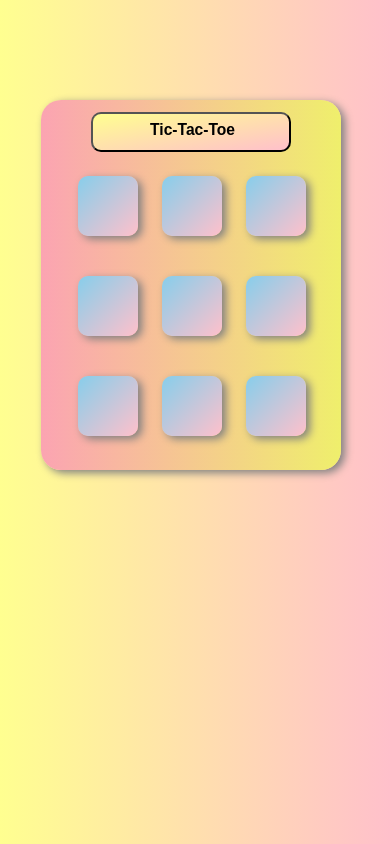
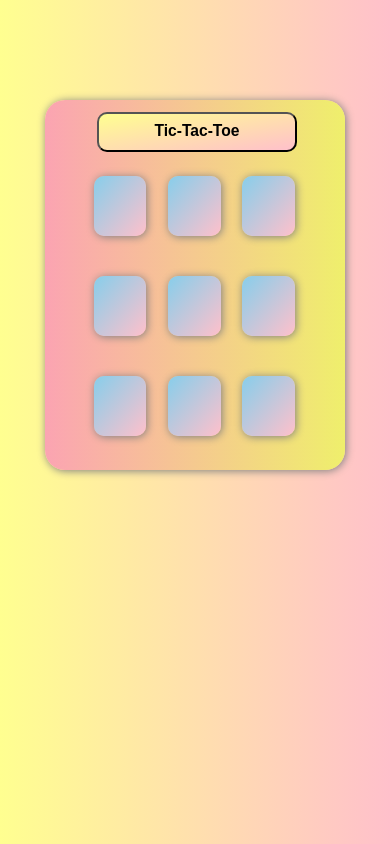
Before and after one commit to himanshu1234740/tic-tac-toe, a plain HTML site: page index.html in a window 390 px wide. Drawn offline with nearby package versions, Linux system fonts and the light colour scheme.

Commit message:
change box shaddow

```diff
--- a/index.js
+++ b/index.js
@@ -13,12 +13,12 @@ function input(num) {
             if (input.innerHTML === "") {
                 if (count % 2 === 0) {
                     input.innerHTML = "X";
-                    new Audio("sound.wav").play();
+
                     arr[index] = input.innerHTML;
                     count = count + 1;
                 } else {
                     input.innerHTML = "O";
-                    new Audio("sound.wav").play();
+
                     arr[index] = input.innerHTML;
                     count = count + 1;
                 }
--- a/style.css
+++ b/style.css
@@ -9,35 +9,34 @@ body {
 
 .cont {
     text-align: center;
-    box-shadow: 4px 3px 8px gray;
+    box-shadow: 1px 1px 8px gray;
     height: 400px;
-    width: 350px;
+    width: 27%;
     border-radius: 20px;
-    position: absolute;
-    left: 450px;
-    top: 100px;
+
+    margin-left: 36.5%;
+    margin-top: 100px;
 
     background-image: linear-gradient(to left, rgb(239, 239, 108), rgb(251, 164, 178))
 }
 
 .main {
     text-align: center;
-
     height: 300px;
-    width: 300px;
+    width: 80%;
     display: flex;
     flex-direction: row;
     flex-wrap: wrap;
-    position: absolute;
-    left: 55px;
+
+    margin-left: 13%;
 }
 
 .item {
     text-align: center;
     margin: 12px;
     background-image: linear-gradient(to bottom right, skyblue, pink);
-    box-shadow: 4px 3px 8px gray;
-    width: 60px;
+    box-shadow: 1px 1px 8px gray;
+    width: 22%;
     height: 60px;
     border-radius: 10px;
     cursor: pointer;
@@ -50,52 +49,43 @@ body {
     height: 40px;
     width: 200px;
     border-radius: 10px;
+    margin-left: 1rem;
     background-image: linear-gradient(to bottom right, rgb(255, 255, 144), pink);
+
+}
+#tic{
+    margin-top: 6.5px;
 }
 
-#tic {
-    position: absolute;
-    top: 5px;
-    right: 130px;
-}
-
-#alert {
-    visibility: hidden;
-    height: 80px;
-    width: 98.3%;
-    text-align: center;
-    background-color: rgb(102, 236, 102);
-    box-shadow: 4px 3px 8px gray;
-    border-radius: 15px;
-    position: absolute;
-    top: 0;
-    font-family: Cambria, Cochin, Georgia, Times, 'Times New Roman', serif;
-    color: white;
-
-}
-
+/*
 @media only screen and (max-width: 850px) {
     .cont {
-        position: absolute;
-        left: 240px;
+
+        margin-left: 240px;
     }
-}
+} */
 
 @media only screen and (max-width: 450px) {
     .cont {
         height: 370px;
-        width: 300px;
-        position: absolute;
-        left: 41px;
+        width: 80%;
+
+        margin-left: 10%;
+
     }
     .main {
         text-align: center;
-        position: absolute;
-        left: 25px;
+        margin-left: 13%;
+
+        width: 80%;
+
+
       }
-      #tic {
-        position: absolute;
-        top: 5px;
-        right: 106px;
+
+
+    .item{
+        margin-left: 4%;
+
+        text-align: center;
       }
 }
```
Also changed, not shown: 1 other file.
